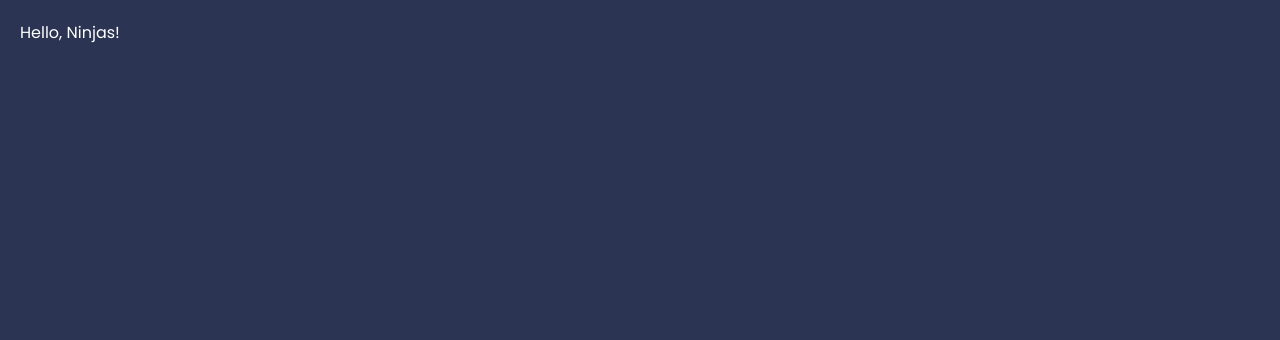
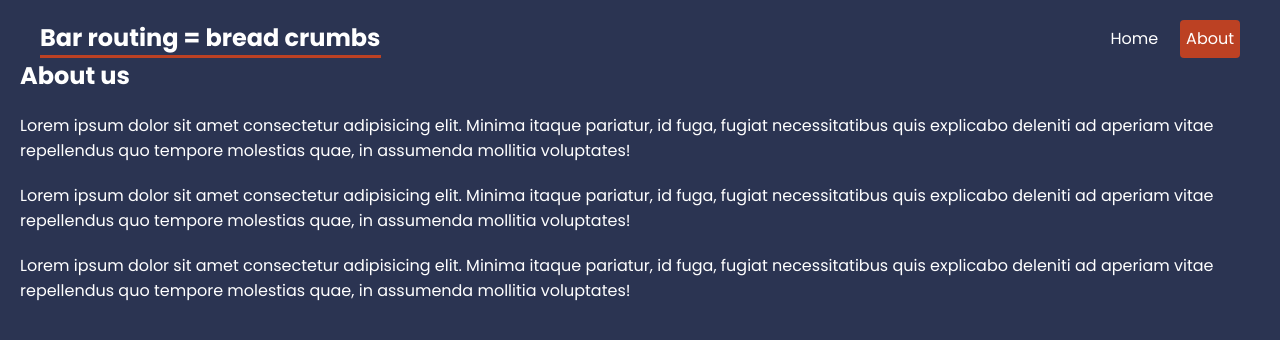
Before and after one commit to Anzhelika007/Courses, a React (Create React App) app in the folder name-of-your-project/routing-start/: page /about in a window 1280 px wide. Shown: the top 340 px of the page. Built offline with nearby package versions, Linux system fonts and the light colour scheme.

Commit message:
feat: add routing basics

```diff
--- a/name-of-your-project/routing-start/package.json
+++ b/name-of-your-project/routing-start/package.json
@@ -8,6 +8,7 @@
     "@testing-library/user-event": "^13.5.0",
     "react": "^18.2.0",
     "react-dom": "^18.2.0",
+    "react-router-dom": "6.4",
     "react-scripts": "^5.0.1",
     "web-vitals": "^2.1.4"
   },
--- a/name-of-your-project/routing-start/src/App.js
+++ b/name-of-your-project/routing-start/src/App.js
@@ -1,8 +1,27 @@
+import { BrowserRouter, Routes, Route, Link, NavLink } from "react-router-dom";
+
+import About from "./pages/About";
+import Home from "./pages/Home";
+
 function App() {
   return (
-    <div className="App">
-      Hello, Ninjas!
-    </div>
+    <BrowserRouter>
+    <header>
+      {/* btn menu */}
+      <nav>
+        <h1>Bar routing = bread crumbs</h1>
+        <NavLink to='/'>Home</NavLink>
+        <NavLink to='about'>About</NavLink>
+      </nav>
+    </header>
+    <main>
+      <Routes>
+        {/* path='/' the same index */}
+        <Route index element={<Home />} />
+        <Route path='/about' element={<About />} />
+      </Routes>
+    </main>
+    </BrowserRouter>
   );
 }
 
--- a/name-of-your-project/routing-start/src/index.css
+++ b/name-of-your-project/routing-start/src/index.css
@@ -27,6 +27,27 @@ button {
 }
 
 /* navbar */
+header nav {
+  display: flex;
+  gap: 16px;
+  justify-content: end;
+  max-width: 1200px;
+  margin: 0 auto;
+}
+header nav h1 {
+  margin-right: auto;
+  border-bottom: 3px solid var(--primary);
+}
+header nav a {
+  text-decoration: none;
+  padding: 6px;
+  border-radius: 4px;
+}
+header nav a.active {
+  background: var(--primary);
+}
+
+
 
 
 /* page content */
--- /dev/null
+++ b/name-of-your-project/routing-start/src/pages/About.js
@@ -0,0 +1,10 @@
+export default function About() {
+  return (
+    <div className="about">
+      <h2>About us</h2>
+      <p>Lorem ipsum dolor sit amet consectetur adipisicing elit. Minima itaque pariatur, id fuga, fugiat necessitatibus quis explicabo deleniti ad aperiam vitae repellendus quo tempore molestias quae, in assumenda mollitia voluptates!</p>
+      <p>Lorem ipsum dolor sit amet consectetur adipisicing elit. Minima itaque pariatur, id fuga, fugiat necessitatibus quis explicabo deleniti ad aperiam vitae repellendus quo tempore molestias quae, in assumenda mollitia voluptates!</p>
+      <p>Lorem ipsum dolor sit amet consectetur adipisicing elit. Minima itaque pariatur, id fuga, fugiat necessitatibus quis explicabo deleniti ad aperiam vitae repellendus quo tempore molestias quae, in assumenda mollitia voluptates!</p>
+    </div>
+  )
+}
--- /dev/null
+++ b/name-of-your-project/routing-start/src/pages/Home.js
@@ -0,0 +1,10 @@
+export default function Home() {
+  return (
+    <div className="home">
+      <h2>Welcome</h2>
+      <p>Lorem ipsum dolor sit amet consectetur adipisicing elit. Minima itaque pariatur, id fuga, fugiat necessitatibus quis explicabo deleniti ad aperiam vitae repellendus quo tempore molestias quae, in assumenda mollitia voluptates!</p>
+      <p>Lorem ipsum dolor sit amet consectetur adipisicing elit. Minima itaque pariatur, id fuga, fugiat necessitatibus quis explicabo deleniti ad aperiam vitae repellendus quo tempore molestias quae, in assumenda mollitia voluptates!</p>
+      <p>Lorem ipsum dolor sit amet consectetur adipisicing elit. Minima itaque pariatur, id fuga, fugiat necessitatibus quis explicabo deleniti ad aperiam vitae repellendus quo tempore molestias quae, in assumenda mollitia voluptates!</p>
+    </div>
+  )
+}
```
Also changed, not shown: 1 other file (tests, documents, lock files or other folders).
